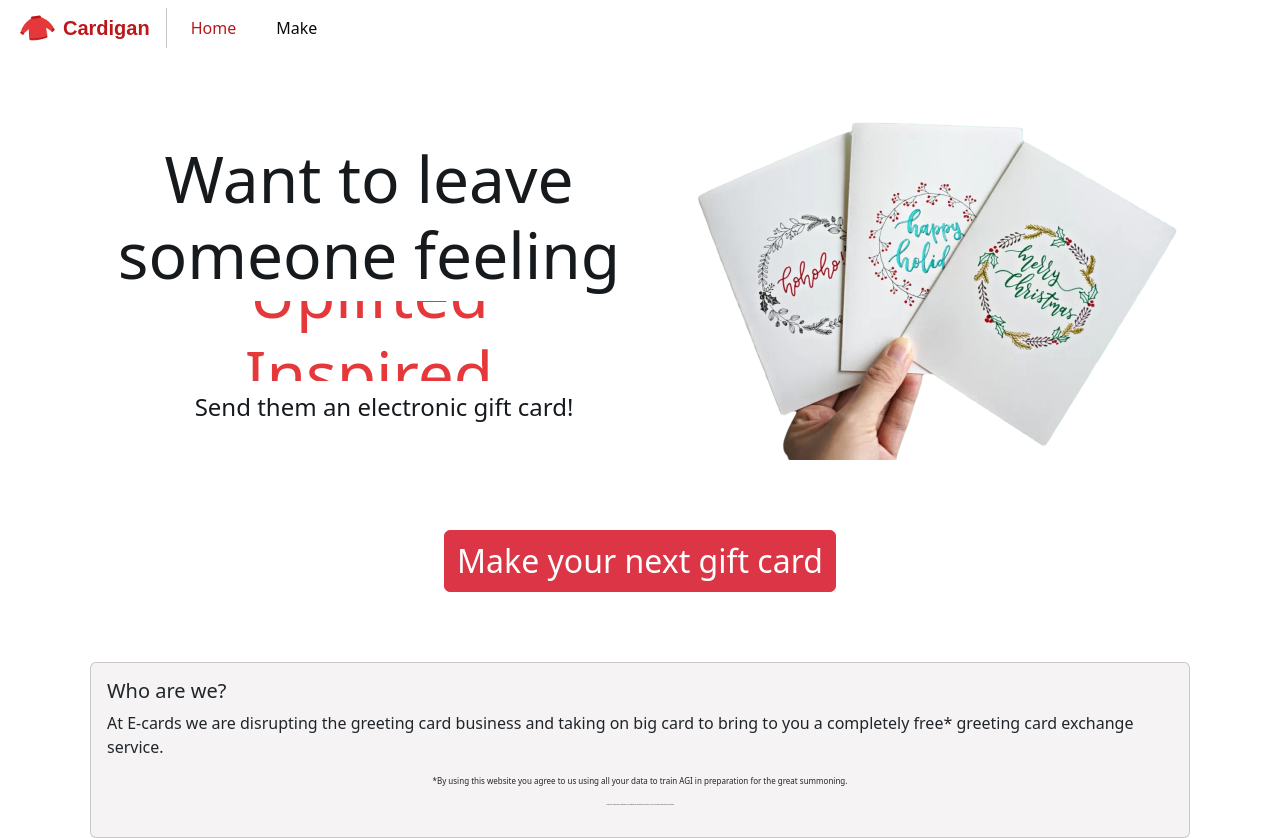
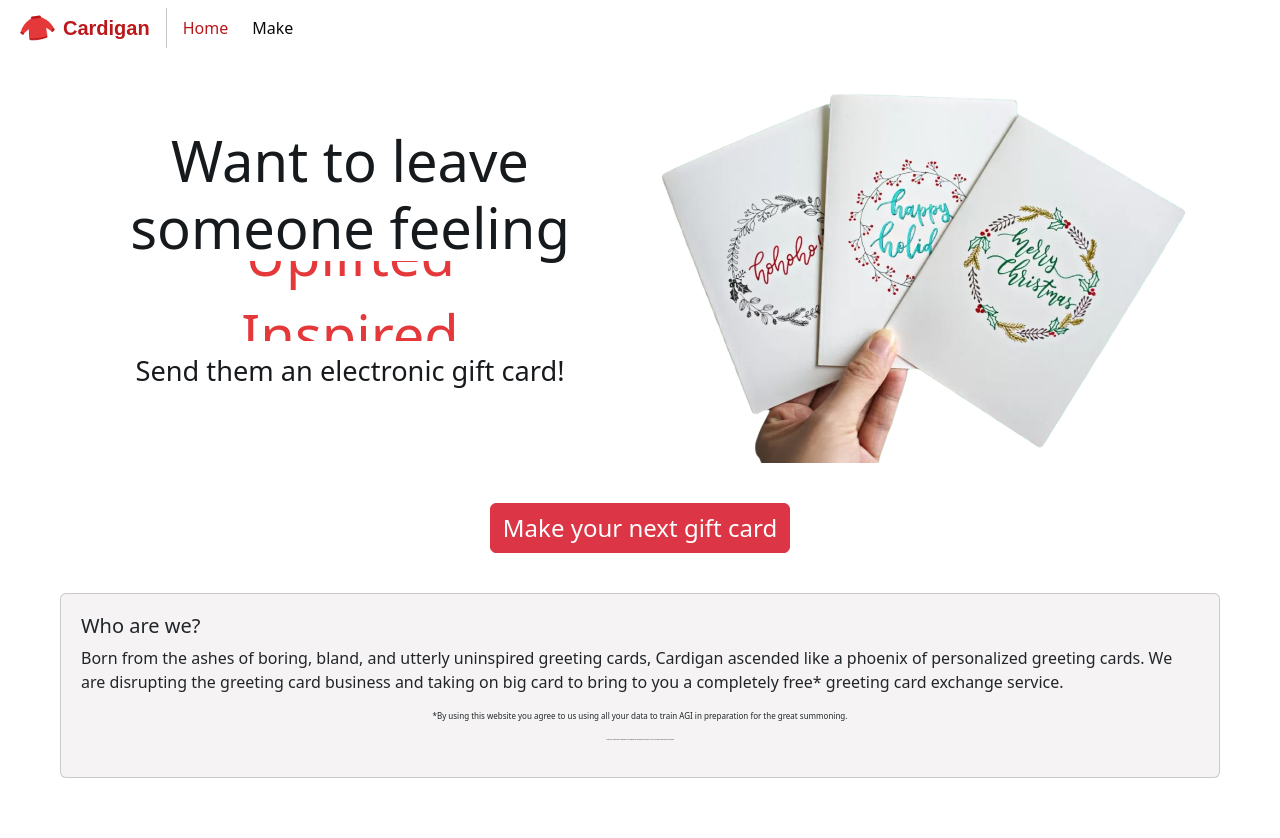
Before and after one commit to TheDevMoth/Cardigan, a Vue app in the folder Frontend/: page / in a window 1280 px wide. After the commit the page ends 800 px from the top, so only its background shows below. Built offline with nearby package versions, Linux system fonts and the light colour scheme.

Commit message:
some ui fixes and keep hidden

```diff
--- a/Frontend/src/components/NavigationBar.vue
+++ b/Frontend/src/components/NavigationBar.vue
@@ -3,32 +3,32 @@
         <div class="container-fluid d-flex flex-md-row" ref="mainline">
             <div class="d-flex">
                 <img class="logo" src="/cardigan.png" alt="logo">
-                <router-link to="/" class="navbar-brand on-navbar" >Cardigan</router-link>
-                <div class="vr"></div>
-                <ul class="navbar-nav me-auto d-flex flex-row">
-                    <li class="nav-item px-4">
-                        <router-link to="/" class="nav-link on-navbar" :class="{ active: route.path === '/' }">Home</router-link>
+                <router-link to="/" class="navbar-brand on-navbar">Cardigan</router-link>
+                <div class="vr" :class="{ 'hidden-nav': isExtraSmallAndEndFilled }"></div>
+                <ul class="navbar-nav me-auto d-flex flex-row" :class="{ 'hidden-nav': isExtraSmallAndEndFilled }">
+                    <li class="nav-item px-3">
+                        <router-link to="/" class="nav-link on-navbar"
+                            :class="{ active: route.path === '/' }">Home</router-link>
                     </li>
-                    <li class="nav-item px-3">
-                        <router-link to="/make" class="nav-link on-navbar" :class="{ active: route.path === '/make' }">Make</router-link>
+                    <li class="nav-item px-2">
+                        <router-link to="/make" class="nav-link on-navbar"
+                            :class="{ active: route.path === '/make' }">Make</router-link>
                     </li>
                 </ul>
             </div>
-            <div class="d-flex pe-lg-5" pe-5 ref="middle">
+            <div class="d-flex pe-lg-3" ref="middle">
                 <slot name="middle"></slot>
             </div>
             <div class="d-flex" ref="end">
                 <slot name="end"></slot>
             </div>
         </div>
-        <div class="d-flex flex-row w-100 justify-content-center" ref="newline">
-
-        </div>
+        <div class="d-flex flex-row w-100 justify-content-center" ref="newline"></div>
     </nav>
 </template>
 
 <script setup lang="ts">
-import { ref, nextTick, onMounted, watch, useTemplateRef } from 'vue';
+import { ref, nextTick, onMounted, watch, useTemplateRef, computed } from 'vue';
 import { useRoute } from 'vue-router';
 
 const route = useRoute();
@@ -37,6 +37,8 @@ const newline = useTemplateRef("newline");
 const middle = useTemplateRef("middle");
 const mainline = useTemplateRef("mainline");
 const end = useTemplateRef("end");
+const endSlotFilled = ref(false);
+const isExtraSmallAndEndFilled = ref(false);
 
 function moveMiddle() {
     if (!(middle.value && newline.value && mainline.value)) return;
@@ -51,14 +53,26 @@ onMounted(() => {
     nextTick(() => {
         window.addEventListener('resize', () => {
             breakpoint.value = window.innerWidth > 992;
+            isExtraSmallAndEndFilled.value = window.innerWidth <= 550 && endSlotFilled.value;
         });
-
+        isExtraSmallAndEndFilled.value = window.innerWidth <= 550 && endSlotFilled.value;
         moveMiddle();
+        checkEndSlotFilled();
     });
 });
+
 watch(breakpoint, (newVal) => {
     moveMiddle();
 });
+
+const checkEndSlotFilled = () => {
+    nextTick(() => {
+        const endSlotElement = end.value?.hasChildNodes() ?? false;
+        endSlotFilled.value = endSlotElement;
+    });
+};
+
+
 </script>
 
 <style scoped>
@@ -92,4 +106,9 @@ watch(breakpoint, (newVal) => {
     align-self: center;
     margin: auto 8px;
 }
+
+.hidden-nav {
+    display: none !important;
+}
+
 </style>
--- a/Frontend/src/components/SideBar.vue
+++ b/Frontend/src/components/SideBar.vue
@@ -1,6 +1,9 @@
 <template>
+    <button class="btn expander" @click="unHideSidebar" :class="{hidden: !sidebarUsed}">
+      <i class="bi bi-arrow-right" style="font-size: 1.5rem; color: #161A1D"/>
+    </button>
     <div :class="['sidebar', { expanded: isExpanded }]">
-        <button class="collapseButton" :onclick="retractSidebar"><i class="bi bi-arrow-left" style="font-size: 1.5rem; color: #161A1D"/></button>
+        <button class="collapseButton" :onclick="hideSidebar"><i class="bi bi-arrow-left" style="font-size: 1.5rem; color: #161A1D"/></button>
         <div class="content">
             <slot></slot>
         </div>
@@ -10,25 +13,55 @@
 <script setup lang="ts">
 import { ref } from 'vue';
 const isExpanded = ref(false);
+const hidden = ref(false);
+const sidebarUsed = ref(false);
 
-function toggleSidebar() {
-    isExpanded.value = !isExpanded;
+function expandSidebar() {
+    if (!hidden.value) isExpanded.value = true;
+
+    sidebarUsed.value = true;
 }
-function expandSidebar() {
+function forceExpandSidebar() {
     isExpanded.value = true;
+    sidebarUsed.value = true;
 }
 function retractSidebar() {
+    sidebarUsed.value = false;
     isExpanded.value = false;
+
 }
-
+function hideSidebar() {
+    isExpanded.value = false;
+    hidden.value = true;
+}
+function unHideSidebar() {
+    isExpanded.value = true;
+    hidden.value = false;
+}
 defineExpose({
-    toggleSidebar,
     expandSidebar,
     retractSidebar,
+    forceExpandSidebar
 });
 </script>
 
 <style scoped>
+.expander {
+    position: absolute;
+    left: 0;
+    top: 0;
+    padding: 6px 12px;
+    margin-top: 6px;
+    border: 1px solid #dbd5d4;
+    border-left: 0px;
+    background: white;
+    cursor: pointer;
+    border-radius: 0 12px 12px 0;
+    transition: left 0.3s;
+}
+.hidden {
+    left: -50px
+}
 .sidebar {
     position: absolute;
     left: 0;
--- a/Frontend/src/views/Home.vue
+++ b/Frontend/src/views/Home.vue
@@ -49,7 +49,7 @@ shuffleArray(words);
 
     <main class="main-container">
         <div class="banner">
-            <div>
+            <div class="banner-content">
                 <h1 class="banner-title">
                     Want to leave someone feeling <span class="emphasis">
                         <SlotMachineText :words="words" />
@@ -58,7 +58,7 @@ shuffleArray(words);
                 </h1>
                 <span class="banner-subtitle"> Send them an electronic gift card! </span>
             </div>
-            <img src="/cards.png" alt="cards">
+            <img src="/cards.png" alt="cards" class="banner-image">
         </div>
 
         <button type="button" class="btn btn-danger" @click="() => $router.push('/make')">Make your next gift
@@ -67,7 +67,9 @@ shuffleArray(words);
         <div class="card">
             <div class="card-body">
                 <h5 class="card-title">Who are we?</h5>
-                <p class="card-text">At E-cards we are disrupting the greeting card business and taking on big card to
+                <p class="card-text">
+                    Born from the ashes of boring, bland, and utterly uninspired greeting cards, Cardigan ascended like a phoenix
+                    of personalized greeting cards. We are disrupting the greeting card business and taking on big card to
                     bring to you a completely free* greeting card exchange service.</p>
                 <p class="tiny" style="text-align: center">*By using this website you agree to us using all your data to
                     train AGI in preparation for the great summoning.</p>
@@ -81,73 +83,126 @@ shuffleArray(words);
 
 <style scoped>
 .btn {
-    font-size: 2rem;
+    font-size: 1.2rem;
     margin: 20px auto;
 }
 
 .main-container {
     display: flex;
     flex-direction: column;
-    align-items: flex-start;
-    height: calc(100vh - 56px);
-    max-width: 1200px;
-    margin: auto;
-    padding: 0px 50px;
+    align-items: center;
+    min-height: calc(100vh - 56px);
+    width: 100%;
+    margin: 0 auto;
+    padding: 0 20px;
+    box-sizing: border-box;
+}
+
+@media (min-width: 1200px) {
+    .main-container {
+        max-width: 1200px;
+    }
+}
+
+.banner {
+    display: flex;
+    flex-direction: column;
+    align-items: center;
+    width: 100%;
+    padding: 20px;
+    box-sizing: border-box;
+    text-align: center;
 }
 
 .banner-title {
-    font-size: 4rem;
+    font-size: 2.5rem;
+    margin-bottom: 10px;
 }
 
 .banner-subtitle {
-    font-size: 1.5rem;
+    font-size: 1.2rem;
     font-weight: 400;
-    padding: 100px 20px;
+}
+
+.banner-image {
+    max-width: 90%;
+    height: auto;
+}
+
+@media (min-width: 576px) {
+    .banner-title {
+        font-size: 3rem;
+    }
+
+    .banner-subtitle {
+        font-size: 1.5rem;
+    }
+
+    .btn {
+        font-size: 1.5rem;
+    }
+
+    .banner-image {
+        max-width: 80%;
+    }
+}
+
+@media (min-width: 768px) {
+    .banner {
+        flex-direction: row;
+        justify-content: center;
+        align-items: center;
+    }
+
+    .banner-title {
+        font-size: 3.5rem;
+    }
+
+    .banner-subtitle {
+        font-size: 1.7rem;
+    }
+
+    .banner-image {
+        max-width: 50%;
+    }
+
+    .banner-content {
+        margin-right: 0;
+        /* Remove margin on small screens */
+        margin-bottom: 20px;
+        /* Add margin below text */
+    }
+}
+
+.banner-content {
+    flex: 1;
+    /* Allow text to take up available space */
+    margin-right: 20px;
+    /* Space between text and image */
 }
 
 .emphasis {
     color: #e5383b;
 }
 
-.banner {
-    display: flex;
-    flex-direction: column;
-    text-align: center;
-    align-items: center;
-    padding: 50px 0px;
-}
-
-.banner img {
-    max-width: 512px;
-    max-height: 375px;
-}
-
 .tiny {
     font-size: 0.5em;
+    text-align: center;
 }
 
 .tiniTiny {
     font-size: 0.1em;
+    text-align: center;
 }
 
 .card {
     background-color: #F5F3F4;
-    margin: 50px auto;
+    margin: 20px auto;
+    width: 100%;
+    box-sizing: border-box;
 }
 
-
-@media (min-width: 768px) {
-    .banner {
-        flex-direction: row;
-        align-items: center;
-    }
-
-    .banner img {
-        width: 50%;
-    }
-
-    .banner h1 {
-        margin-right: 30px;
-    }
+.card-body {
+    padding: 20px;
 }
 </style>
--- a/Frontend/src/views/Make.vue
+++ b/Frontend/src/views/Make.vue
@@ -4,21 +4,21 @@
             <NavigationBar>
                 <template #middle>
                     <div class="btn-group" role="group">
-                        <button type="button" class="btn me-xl-3 align-items-center d-flex py-0" @click="addText">
+                        <button type="button" class="btn me-sm-4 me-lg-2 me-xl-4 px-1 align-items-center d-flex py-0" @click="addText">
                             <i class="bi bi-textarea-t px-2 my-0" style="font-size: 1.5rem" />
                             <span>Add Text</span>
                         </button>
-                        <button type="button" class="btn me-xl-3 align-items-center d-flex py-0"
+                        <button type="button" class="btn me-sm-4 me-lg-2 me-xl-4 px-1 align-items-center d-flex py-0"
                             @click="openShapesSidebar">
                             <i class="bi bi-plus-square-dotted px-2 my-0" style="font-size: 1.5rem" />
                             <span>Add Shape</span>
                         </button>
-                        <button type="button" class="btn me-xl-3 align-items-center d-flex py-0"
+                        <button type="button" class="btn me-sm-4 me-lg-2 me-xl-4 px-1 align-items-center d-flex py-0"
                             @click="openEmojiSidebar">
                             <i class="bi bi-emoji-wink px-2 my-0" style="font-size: 1.5rem" />
                             <span>Add Emoji</span>
                         </button>
-                        <button type="button" class="btn align-items-center d-flex py-0" @click="fileInput?.click()">
+                        <button type="button" class="btn align-items-center d-flex py-0 px-1" @click="fileInput?.click()">
                             <i class="bi bi-image px-2 my-0" style="font-size: 1.5rem" />
                             <span>Add Image</span>
                         </button>
@@ -44,16 +44,16 @@
                         <h1 class="modal-title fs-5" id="doneModalLabel">Share Options</h1>
                         <button type="button" class="btn-close" data-bs-dismiss="modal" aria-label="Close"></button>
                     </div>
-                    <div class="modal-body">
+                    <div class="modal-body p-0">
                         <div class="list-group">
-                            <button type="button" class="list-group-item list-group-item-action" data-bs-target="#shareModal" data-bs-toggle="modal" @click="shareCard">
+                            <button type="button" class="list-group-item list-group-item-action py-3" data-bs-target="#shareModal" data-bs-toggle="modal" @click="shareCard">
                                 Share as Cardigan card (url)
                             </button>
-                            <button type="button" class="list-group-item list-group-item-action"
+                            <button type="button" class="list-group-item list-group-item-action py-3"
                                 @click="downloadImages">
                                 Download as Images
                             </button>
-                            <button type="button" class="list-group-item list-group-item-action" @click="downloadPDF">
+                            <button type="button" class="list-group-item list-group-item-action py-3" @click="downloadPDF">
                                 Download as PDF
                             </button>
                         </div>
@@ -156,7 +156,7 @@ function openShapesSidebar() {
         render(shapeCreateVNode, sidebarSlot.value);
     } else console.error("sidebar slot is not there");
 
-    sidebar.value?.expandSidebar()
+    sidebar.value?.forceExpandSidebar()
 }
 
 function openEmojiSidebar() {
@@ -170,7 +170,7 @@ function openEmojiSidebar() {
         render(emojiCreateVNode, sidebarSlot.value);
     } else console.error("sidebar slot is not there");
 
-    sidebar.value?.expandSidebar()
+    sidebar.value?.forceExpandSidebar()
 }
 
 function closeSidebar() {
@@ -393,7 +393,6 @@ function switchPage(page: string) {
         });
         closeSidebar();
         tr.nodes([]);
-        tr.resizeEnabled(true);
     }
     currentPage.value = page;
     stage = stageMap.get(page)!;
@@ -409,8 +408,8 @@ function fitStageIntoParentContainer() {
     if (!mainContainer.value) return;
     var container = mainContainer.value;
 
-    var containerWidth = container.offsetWidth - 50;
-    var containerHeight = container.offsetHeight - 50;
+    var containerWidth = container.offsetWidth - 32;
+    var containerHeight = container.offsetHeight - 150;
 
     var scaleX = containerWidth / pageSizes[currentPage.value].width;
     var scaleY = containerHeight / pageSizes[currentPage.value].height;
@@ -591,7 +590,6 @@ const pageSizes: { [key: string]: { width: number; height: number } } = {
 }
 
 const currentPage = ref("front");
-const settingUp = ref(true);
 const stageMap = new Map<string, Konva.Stage>();
 const fileInput = useTemplateRef("fileInput");
 const sidebar = useTemplateRef("sidebar");
@@ -683,7 +681,6 @@ onMounted(() => {
         tr.nodes([]);
         tr.resizeEnabled(true);
     })
-    settingUp.value = false;
 });
 </script>
 
@@ -710,6 +707,7 @@ onMounted(() => {
 
 .canvas-container {
     box-shadow: 0 6px 10px rgba(0, 0, 0, 0.1);
+    margin-bottom: 70px;
 }
 
 footer {
```
